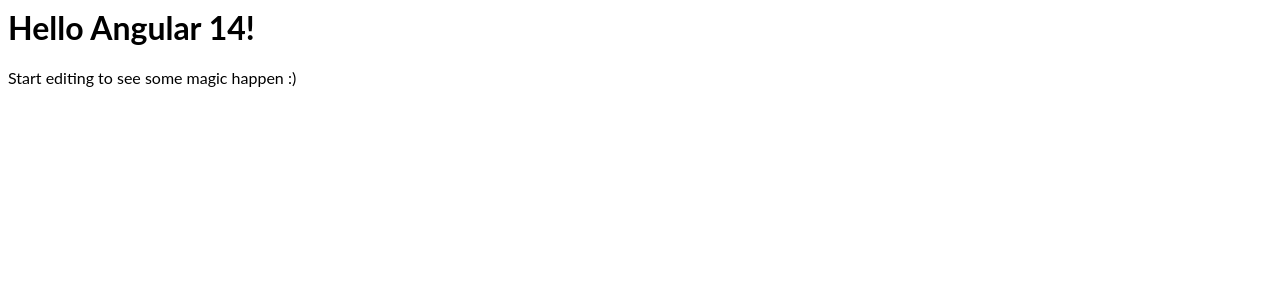
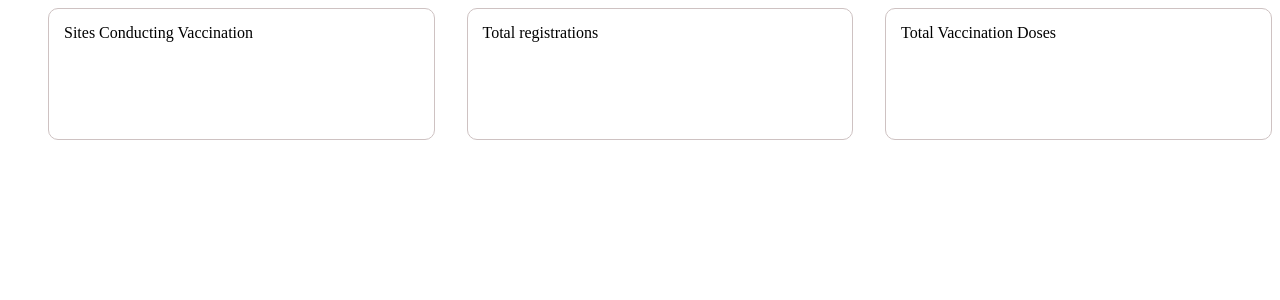
Before and after one commit to Namrata-N-S/covid-application, an Angular app: page / in a window 1280 px wide. Shown: the top 300 px of the page. Built offline with nearby package versions, Linux system fonts and the light colour scheme.

Commit message:
1 file modified, 4 added

```diff
--- a/src/app/app.component.html
+++ b/src/app/app.component.html
@@ -1,4 +1 @@
-<hello name="{{ name }}"></hello>
-<p>
-  Start editing to see some magic happen :)
-</p>
+<app-covid-dashboard></app-covid-dashboard>
--- /dev/null
+++ b/src/app/covid-dashboard/covid-dashboard.component.css
@@ -0,0 +1,12 @@
+.total-counts {
+  display: flex;
+  justify-content: space-between;
+  list-style: none;
+}
+.total-counts li {
+  width: 29%;
+  height: 100px;
+  padding: 15px;
+  border: 1px solid rgb(206, 194, 194);
+  border-radius: 10px;
+}
--- /dev/null
+++ b/src/app/covid-dashboard/covid-dashboard.component.html
@@ -0,0 +1,5 @@
+<ul class="total-counts">
+  <li>Sites Conducting Vaccination</li>
+  <li>Total registrations</li>
+  <li>Total Vaccination Doses</li>
+</ul>
--- /dev/null
+++ b/src/app/covid-dashboard/covid-dashboard.component.ts
@@ -0,0 +1,15 @@
+import { Component, OnInit } from '@angular/core';
+
+@Component({
+  selector: 'app-covid-dashboard',
+  templateUrl: './covid-dashboard.component.html',
+  styleUrls: ['./covid-dashboard.component.css']
+})
+export class CovidDashboardComponent implements OnInit {
+
+  constructor() { }
+
+  ngOnInit() {
+  }
+
+}
```
Also changed, not shown: src/app/app.module.ts (+5 -4 lines), src/app/covid-details.service.ts (added, +8 -0 lines).
